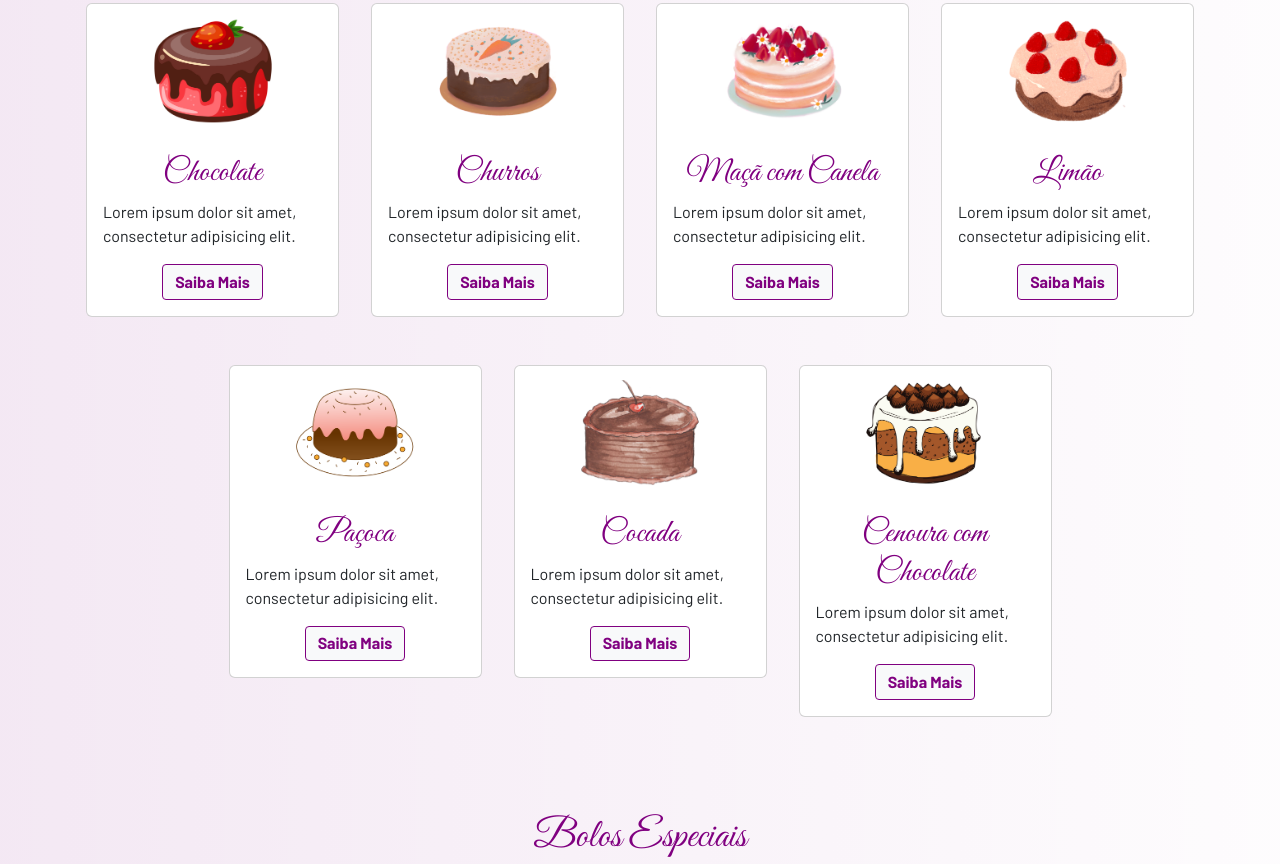
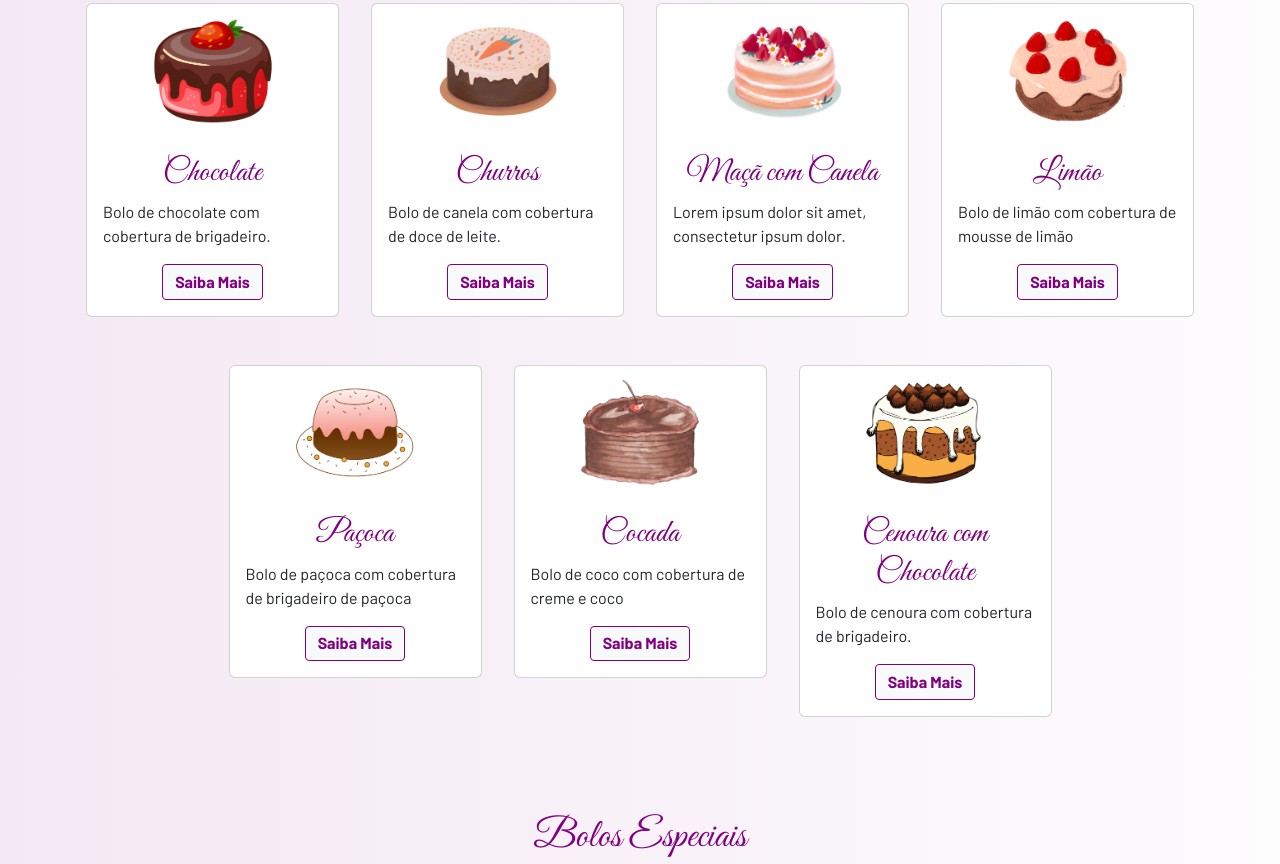
Before and after one commit to albertobtlima/diu-cakes-bs, a plain HTML site: page index.html in a window 1280 px wide. Shown: the part 596-1460 px from the top of the page. Drawn offline with nearby package versions, Linux system fonts and the light colour scheme.

Commit message:
atualizado descrição dos bolos

```diff
--- a/partials/bolos-tradicionais.html
+++ b/partials/bolos-tradicionais.html
@@ -19,7 +19,7 @@
           <div class="card-body">
             <h5 class="card-title font-titulo text-center fs-2">Chocolate</h5>
             <p class="card-text">
-              Lorem ipsum dolor sit amet, consectetur adipisicing elit.
+              Bolo de chocolate com cobertura de brigadeiro.
             </p>
             <div class="text-center mt-3">
               <span class="saiba-mais-botao">Saiba Mais</span>
@@ -44,7 +44,7 @@
           <div class="card-body">
             <h5 class="card-title font-titulo text-center fs-2">Churros</h5>
             <p class="card-text">
-              Lorem ipsum dolor sit amet, consectetur adipisicing elit.
+              Bolo de canela com cobertura de doce de leite.
             </p>
             <div class="text-center mt-3">
               <span class="saiba-mais-botao">Saiba Mais</span>
@@ -71,7 +71,7 @@
               Maçã com Canela
             </h5>
             <p class="card-text">
-              Lorem ipsum dolor sit amet, consectetur adipisicing elit.
+              Lorem ipsum dolor sit amet, consectetur ipsum dolor.
             </p>
             <div class="text-center mt-3">
               <span class="saiba-mais-botao">Saiba Mais</span>
@@ -96,7 +96,7 @@
           <div class="card-body">
             <h5 class="card-title font-titulo text-center fs-2">Limão</h5>
             <p class="card-text">
-              Lorem ipsum dolor sit amet, consectetur adipisicing elit.
+              Bolo de limão com cobertura de mousse de limão
             </p>
             <div class="text-center mt-3">
               <span class="saiba-mais-botao">Saiba Mais</span>
@@ -121,7 +121,7 @@
           <div class="card-body">
             <h5 class="card-title font-titulo text-center fs-2">Paçoca</h5>
             <p class="card-text">
-              Lorem ipsum dolor sit amet, consectetur adipisicing elit.
+              Bolo de paçoca com cobertura de brigadeiro de paçoca
             </p>
             <div class="text-center mt-3">
               <span class="saiba-mais-botao">Saiba Mais</span>
@@ -145,9 +145,7 @@
           />
           <div class="card-body">
             <h5 class="card-title font-titulo text-center fs-2">Cocada</h5>
-            <p class="card-text">
-              Lorem ipsum dolor sit amet, consectetur adipisicing elit.
-            </p>
+            <p class="card-text">Bolo de coco com cobertura de creme e coco</p>
             <div class="text-center mt-3">
               <span class="saiba-mais-botao">Saiba Mais</span>
             </div>
@@ -173,7 +171,7 @@
               Cenoura com Chocolate
             </h5>
             <p class="card-text">
-              Lorem ipsum dolor sit amet, consectetur adipisicing elit.
+              Bolo de cenoura com cobertura de brigadeiro.
             </p>
             <div class="text-center mt-3">
               <span class="saiba-mais-botao">Saiba Mais</span>
--- a/partials/footer.html
+++ b/partials/footer.html
@@ -42,7 +42,7 @@
           alt="Logo BT Technology"
         />
       </a>
-      | 2025 <i class="bi bi-c-circle"></i> Desenvolvido por Alberto Lima
+      | 2025 <i class="bi bi-c-circle"></i> Desenvolvido por Alberto
     </div>
   </section>
 </footer>
```
